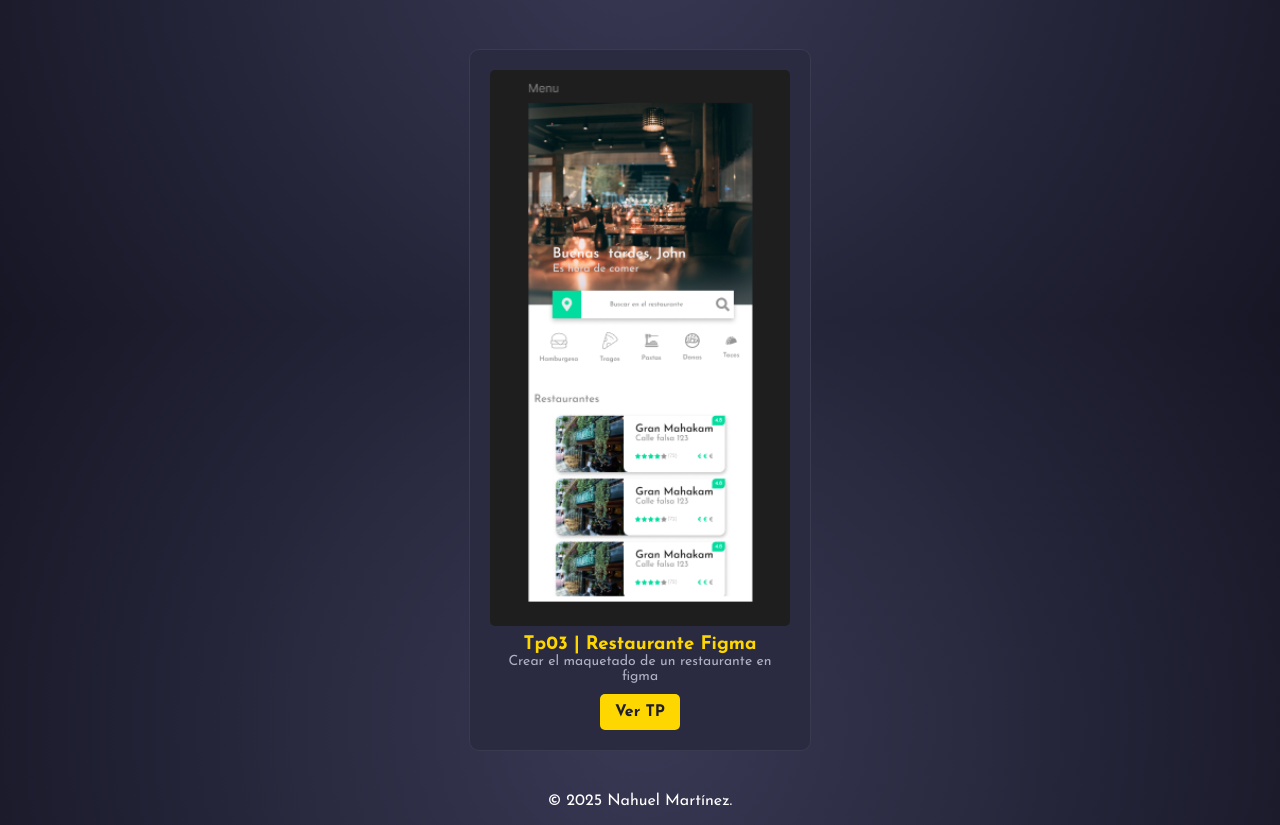
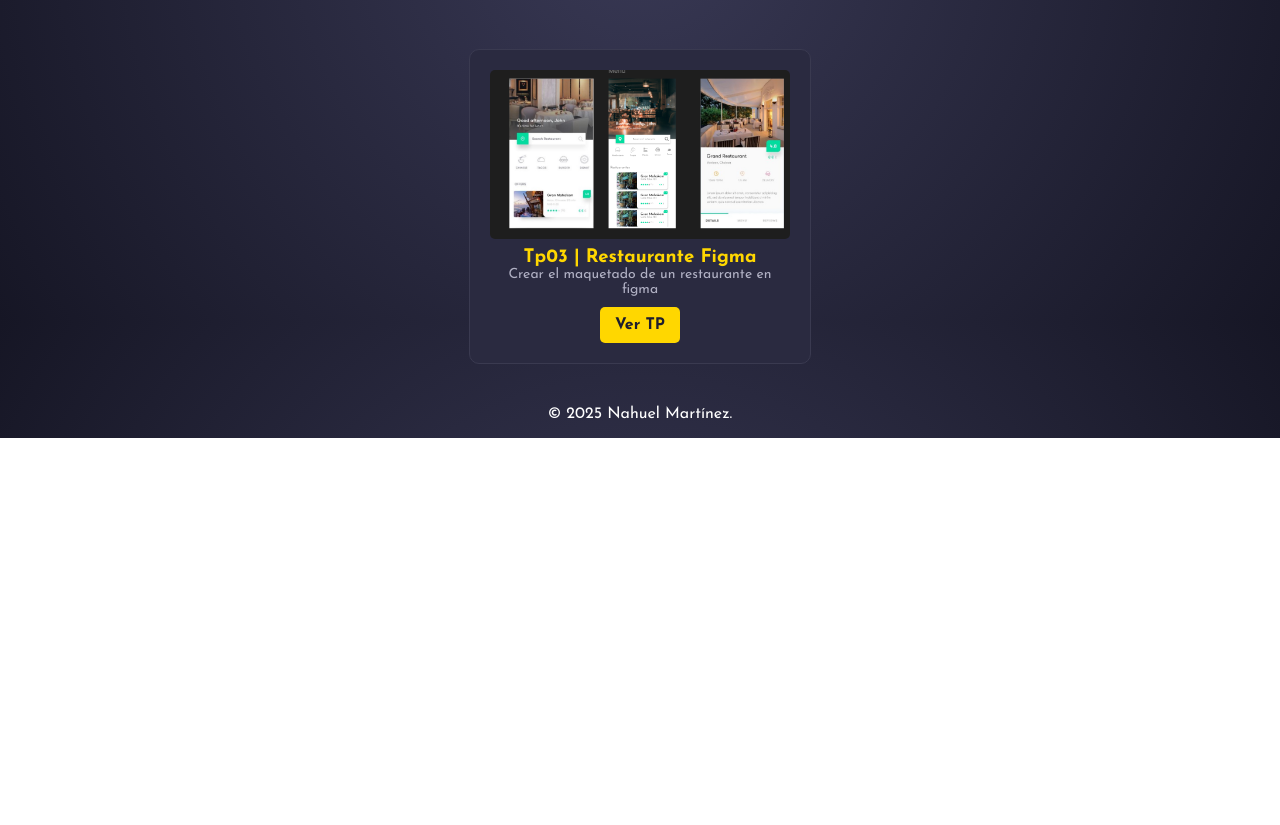
Before and after one commit to Nahue26/PruebaMartes25, a plain HTML site: page index.html in a window 1280 px wide. Shown: the part 1278-2103 px from the top of the page. After the commit the page ends 1716 px from the top, so only its background shows below. Drawn offline with Linux system fonts and the light colour scheme.

Commit message:
cambio la image de la carta y le doy una redireccion

```diff
--- a/index.html
+++ b/index.html
@@ -60,10 +60,10 @@
             </article>
 
             <article class="tarjeta">
-                <img src="DiseñoPortafolio/css/img/image_restauranteFigma.png" alt="Tarjeta Figma">
+                <img src="DiseñoPortafolio/css/img/image_restaurante_Figma.png" alt="Tarjeta Figma">
                 <h3>Tp03 | Restaurante Figma</h3>
                 <p>Crear el maquetado de un restaurante en figma</p>
-                <a href="Tp02_fusion/inicio_sesion.html" class="btn" target="_blank">Ver TP</a>
+                <a href="https://www.figma.com/design/lUsvYi8L8lBKuIs3y7QDsN/Untitled?node-id=0-1&p=f&t=WhDInPoIsEaakI6j-0" class="btn" target="_blank">Ver TP</a>
             </article>
 
 
```
Also changed, not shown: DiseñoPortafolio/css/img/image_restauranteFigma.png (deleted), DiseñoPortafolio/css/img/image_restaurante_Figma.png (added).
